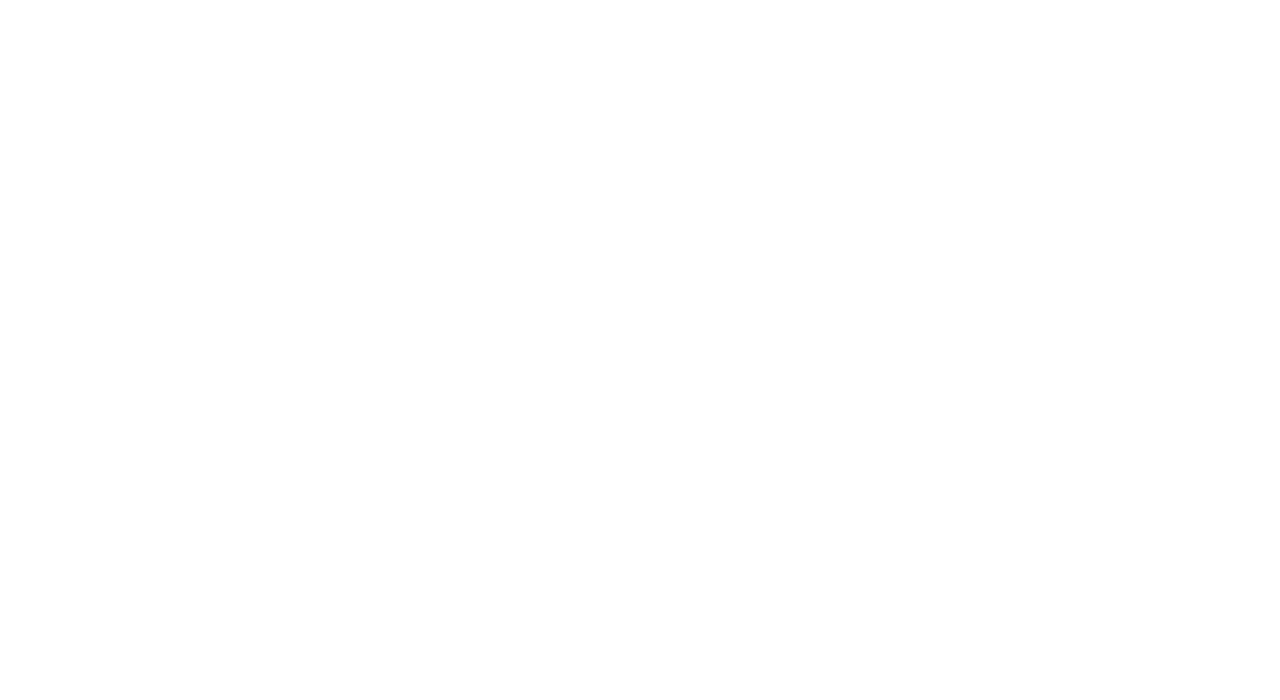
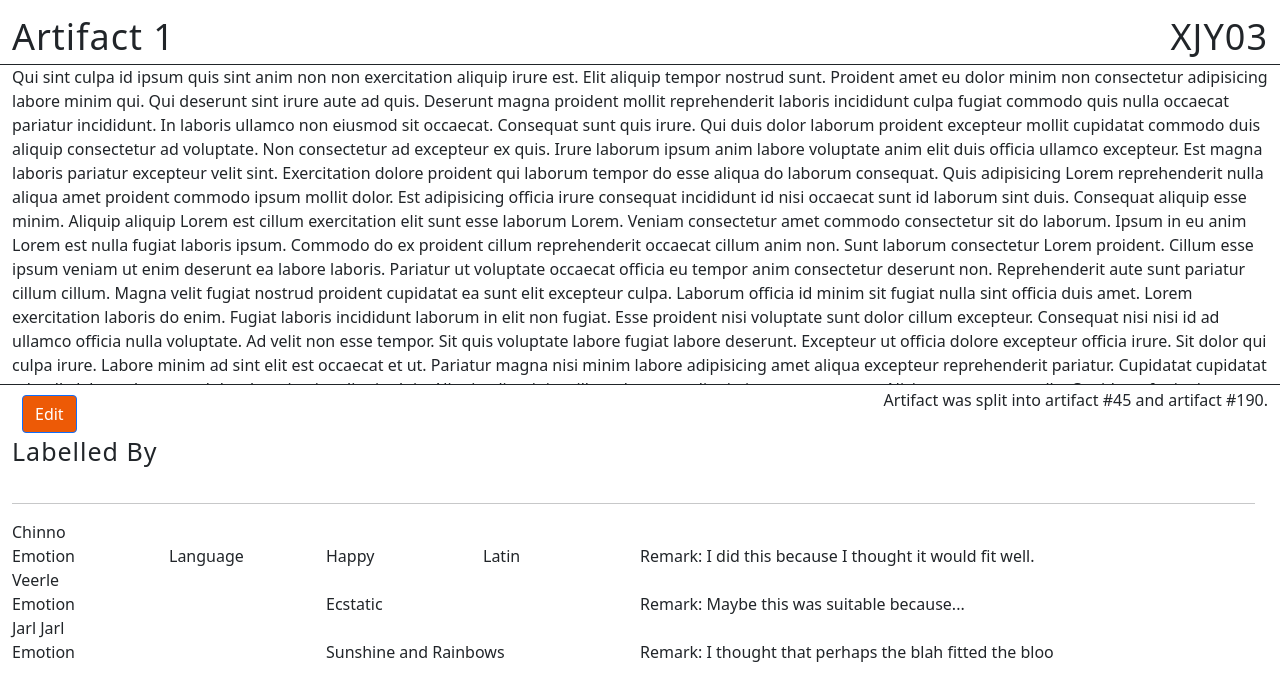
Before and after one commit to muctadir/lama, an Angular app in the folder frontend/: page /singleartifact in a window 1280 px wide. Before the commit this address led to /. Shown: the top 700 px of the page. Built offline with nearby package versions, Linux system fonts and the light colour scheme.

Commit message:
Added single-artifact-view module Work In Progress

```diff
--- a/frontend/package.json
+++ b/frontend/package.json
@@ -16,10 +16,13 @@
     "@angular/compiler": "~13.3.0",
     "@angular/core": "~13.3.0",
     "@angular/forms": "~13.3.0",
+    "@angular/localize": "~13.3.0",
     "@angular/platform-browser": "~13.3.0",
     "@angular/platform-browser-dynamic": "~13.3.0",
     "@angular/router": "~13.3.0",
+    "@popperjs/core": "^2.10.2",
     "axios": "^0.27.2",
+    "bootstrap": "^5.1.3",
     "bootstrap-icons": "^1.8.2",
     "rxjs": "~7.5.0",
     "tslib": "^2.3.0",
--- a/frontend/src/app/app-routing.module.ts
+++ b/frontend/src/app/app-routing.module.ts
@@ -7,6 +7,7 @@ import { AccountComponent } from './account/account.component';
 import { HomePageComponent } from './home-page/home-page.component';
 import { ProjectCreationComponent } from './project-creation/project-creation.component';
 import { ArtifactManagementPageComponent } from './artifact-management-page/artifact-management-page.component';
+import { SingleArtifactViewComponent } from './single-artifact-view/single-artifact-view.component';
 
 const routes: Routes = [{path: '', component: LoginComponent},
     {path: 'login', component: LoginComponent},
@@ -15,7 +16,8 @@ const routes: Routes = [{path: '', component: LoginComponent},
     {path: 'account', component: AccountComponent},
     {path: 'home', component: HomePageComponent},
     {path: 'createProject', component:ProjectCreationComponent},
-    {path: 'artifactmanagement', component:ArtifactManagementPageComponent}];
+    {path: 'artifactmanagement', component:ArtifactManagementPageComponent},
+    {path: 'singleartifact', component:SingleArtifactViewComponent}];
 
 @NgModule({
   imports: [RouterModule.forRoot(routes)],
--- a/frontend/src/app/app.module.ts
+++ b/frontend/src/app/app.module.ts
@@ -12,6 +12,7 @@ import { AccountInformationFormComponent } from './account-information-form/acco
 import { HomePageComponent } from './home-page/home-page.component';
 import { ProjectCreationComponent } from './project-creation/project-creation.component';
 import { ArtifactManagementPageComponent } from './artifact-management-page/artifact-management-page.component';
+import { SingleArtifactViewComponent } from './single-artifact-view/single-artifact-view.component';
 
 
 @NgModule({
@@ -24,7 +25,8 @@ import { ArtifactManagementPageComponent } from './artifact-management-page/arti
     AccountInformationFormComponent,
     HomePageComponent,
     ProjectCreationComponent,
-    ArtifactManagementPageComponent
+    ArtifactManagementPageComponent,
+    SingleArtifactViewComponent
   ],
   imports: [
     BrowserModule,
--- /dev/null
+++ b/frontend/src/app/single-artifact-view/single-artifact-view.component.html
@@ -0,0 +1,84 @@
+<!-- @author: Chinno Lavin -->
+<!-- big container -->
+<div class="container-fluid min-vh-100 d-flex flex-column" id="body">
+    <!-- contains the page title and Artifact Identifier -->
+    <div class="row" id="pageTitle">
+        <!-- title name -->
+        <div id="artifactId" class="col-10">
+            Artifact {{artifactId}}
+        </div>
+        <!-- Artifact Identifier -->
+        <div class="col-2" id="artifactIdentifier">
+            {{artifactIdentifier}}
+        </div>
+    </div>
+
+    <!-- Container for Artifact -->
+    <div class="row">
+        <div class = "artifactContainer" id="artifactContainer">
+            <p>{{ artifact }}</p>
+        </div>
+
+        <!-- Edit Button -->
+        <div class="col-6">
+            <div class="form-group" id="editButton">
+                <button class="btn btn-primary float-start" (click)="notImplemented()" style="margin-left:10px;">Edit</button>
+            </div>
+
+        </div>
+
+        <!-- previous artifacts that it was split from, if any -->
+        <div class="col-6" id="names">
+            <p class="float-end">
+                Artifact was split into artifact #45 and artifact #190.
+            </p>
+        </div>
+    </div>
+
+    <!-- Bottom part of page-->
+    <div class="row">
+        <!--Labelled By text-->
+        <div class="col-12" id="labelledBy">
+            <p class="float-start">Labelled By</p>
+        </div>
+        <!--Line Separator-->
+        <div class="col-12" id="horizontalLineMain">
+            <hr class="horizontalLine" style="height:1px; width:99%; border-width:0px;">
+        </div>
+
+        <!--User Labels-->
+        <div class="col-sm-12">
+            <!--User + labels given per label type + Remark-->
+            <div *ngFor = "let userLabel of userLabels">
+                <div class="row">
+                    <!--Labeller Name-->
+                    <div class="row">
+                        <div class="col-sm-12">
+                            {{userLabel.labellerName}}
+                        </div>
+                    </div>
+                    <div class="row">
+                        <!--Label Type and Given Label-->
+                        <div class="col-6">
+                            <div class="row">
+                                <div class="col" *ngFor="let label of userLabel.labelsGiven">
+                                    {{label.labelTypeName1}}
+                                </div>
+                                <div class="col" *ngFor="let label of userLabel.labelsGiven">
+                                    {{label.labelGiven}}
+                                </div>
+                            </div>
+                        </div>
+                        <!--Label Remark-->
+                        <div class="col-6">
+                            Remark: {{userLabel.labelRemark}}
+                        </div>
+                    </div>
+                </div>
+            </div>
+        </div>
+
+
+    </div>
+
+</div>
--- /dev/null
+++ b/frontend/src/app/single-artifact-view/single-artifact-view.component.scss
@@ -0,0 +1,99 @@
+#pageTitle {
+    padding-top: 10px;
+    border-bottom: 1px;
+    border-bottom-style: solid;
+}
+
+#artifactId, #artifactIdentifier, #artifactButtons {
+    font-size: 36px;
+    letter-spacing: 1px;
+}
+#artifactButtons {
+    text-align: right;
+}
+#labelledBy{
+    font-size: 25px;
+    letter-spacing: 1px;
+}
+
+.labelTypeTitle {
+    font-size: 17px;
+    letter-spacing: 1px;
+}
+
+.descriptionTitle{
+    font-size: 19px;
+    padding-bottom: 2px;
+    height: 28px;
+}
+.descriptionText{
+    max-height: 20vh;
+    font-size: 16px;
+    overflow-y: scroll;
+}
+
+.artifactContainer {
+    max-height: 25vh;
+    border-bottom: 1px;
+    border-bottom-style: solid;
+}
+
+div.artifactContainer{
+    //margin: 4px 120px 4px 4px;
+    padding-bottom: 4px;
+    min-height: 40vh;
+    overflow-y: scroll;
+}
+
+#names{
+    padding-top: 3px;
+    padding-bottom: 5px;
+}
+
+
+// Scrollbar
+::-webkit-scrollbar {
+    width: 10px;
+}
+// Scrollbar background
+::-webkit-scrollbar-track {
+    background: #f1f1f1;
+    border-radius: 10px;
+}
+// Scrollbar scroller
+::-webkit-scrollbar-thumb {
+    background: #38474e;
+    border-radius: 10px;
+}
+
+
+/*TODO: For some reason the variable defined in the root stylesheet is not working*/
+.labelTypeDescription {
+    border-left: 2px solid #ed5a06;
+    padding-left: 10px;
+    padding-bottom: 5px;
+    padding-top: 5px;
+}
+
+#labelThing{
+    overflow-y: scroll;
+    max-height: 40vh;
+}
+
+#body{
+    margin: 0;
+     height: 100%;
+    overflow: hidden;
+}
+
+#remark{
+    max-height: 29vh;
+}
+
+#editButton{
+    padding-top: 10px;
+    position: fixed;
+}
+#artifactIdentifier{
+    text-align: right
+}
--- /dev/null
+++ b/frontend/src/app/single-artifact-view/single-artifact-view.component.ts
@@ -0,0 +1,99 @@
+import { Component, OnInit } from '@angular/core';
+import { LoremIpsum } from "lorem-ipsum";
+
+const lorem = new LoremIpsum({
+  sentencesPerParagraph: {
+    max: 8,
+    min: 4
+  },
+  wordsPerSentence: {
+    max: 16,
+    min: 4
+  }
+});
+
+type labelType = {
+  labelTypeName: String,
+  labelTypeDescription: String,
+  labels: Array<label>
+}
+// For table data of users + labels given
+type userLabel = {
+  labellerName: String,
+  labelRemark: String,
+  labelsGiven: Array<labelGroup>
+
+}
+//For labels given by 1 user
+type labelGroup = {
+  labelTypeName1: String,
+  labelGiven: String,
+
+}
+
+type label = {
+  labelName: String,
+  labelDescription: String,
+}
+
+
+@Component({
+  selector: 'app-single-artifact-view',
+  templateUrl: './single-artifact-view.component.html',
+  styleUrls: ['./single-artifact-view.component.scss']
+})
+export class SingleArtifactViewComponent implements OnInit {
+
+  artifactId: Number = 1;
+  artifactIdentifier: String = 'XJY03';
+  labelers: Array<String> = ["Bartjan", "Veerle"]
+  artifact: String = lorem.generateParagraphs(10);
+  labelTypes: Array<labelType> = [
+    {
+      labelTypeName: "Type A",
+      labelTypeDescription: lorem.generateParagraphs(1),
+      labels: [{labelName: lorem.generateWords(1), labelDescription: lorem.generateSentences(5)},
+               {labelName: lorem.generateWords(1), labelDescription: lorem.generateSentences(5)},
+               {labelName: lorem.generateWords(1), labelDescription: lorem.generateSentences(5)},
+               {labelName: lorem.generateWords(1), labelDescription: lorem.generateSentences(5)},]
+    },
+    {
+      labelTypeName: "Type B",
+      labelTypeDescription: lorem.generateParagraphs(1),
+      labels: [{labelName: lorem.generateWords(1), labelDescription: lorem.generateSentences(5)},
+               {labelName: lorem.generateWords(1), labelDescription: lorem.generateSentences(5)},
+               {labelName: lorem.generateWords(1), labelDescription: lorem.generateSentences(5)},
+               {labelName: lorem.generateWords(1), labelDescription: lorem.generateSentences(5)},]
+    },
+  ]
+  userLabels: Array<userLabel> = [
+    {
+      labellerName: "Chinno",
+      labelRemark: "I did this because I thought it would fit well.",
+      labelsGiven: [{labelTypeName1: "Emotion", labelGiven: "Happy"},
+                    {labelTypeName1: "Language", labelGiven: "Latin"}]
+    },
+    {
+      labellerName: "Veerle",
+      labelRemark: "Maybe this was suitable because...",
+      labelsGiven: [{labelTypeName1: "Emotion", labelGiven: "Ecstatic"},]
+    },
+    {
+      labellerName: "Jarl Jarl",
+      labelRemark: "I thought that perhaps the blah fitted the bloo",
+      labelsGiven: [{labelTypeName1: "Emotion", labelGiven: "Sunshine and Rainbows"},]
+    },
+  ]
+
+
+  notImplemented(){
+    alert("This button is not implemented.");
+  }
+
+
+  constructor() { }
+
+  ngOnInit(): void {
+  }
+
+}
```
Also changed, not shown: 1 other file (tests, documents, lock files or other folders).
